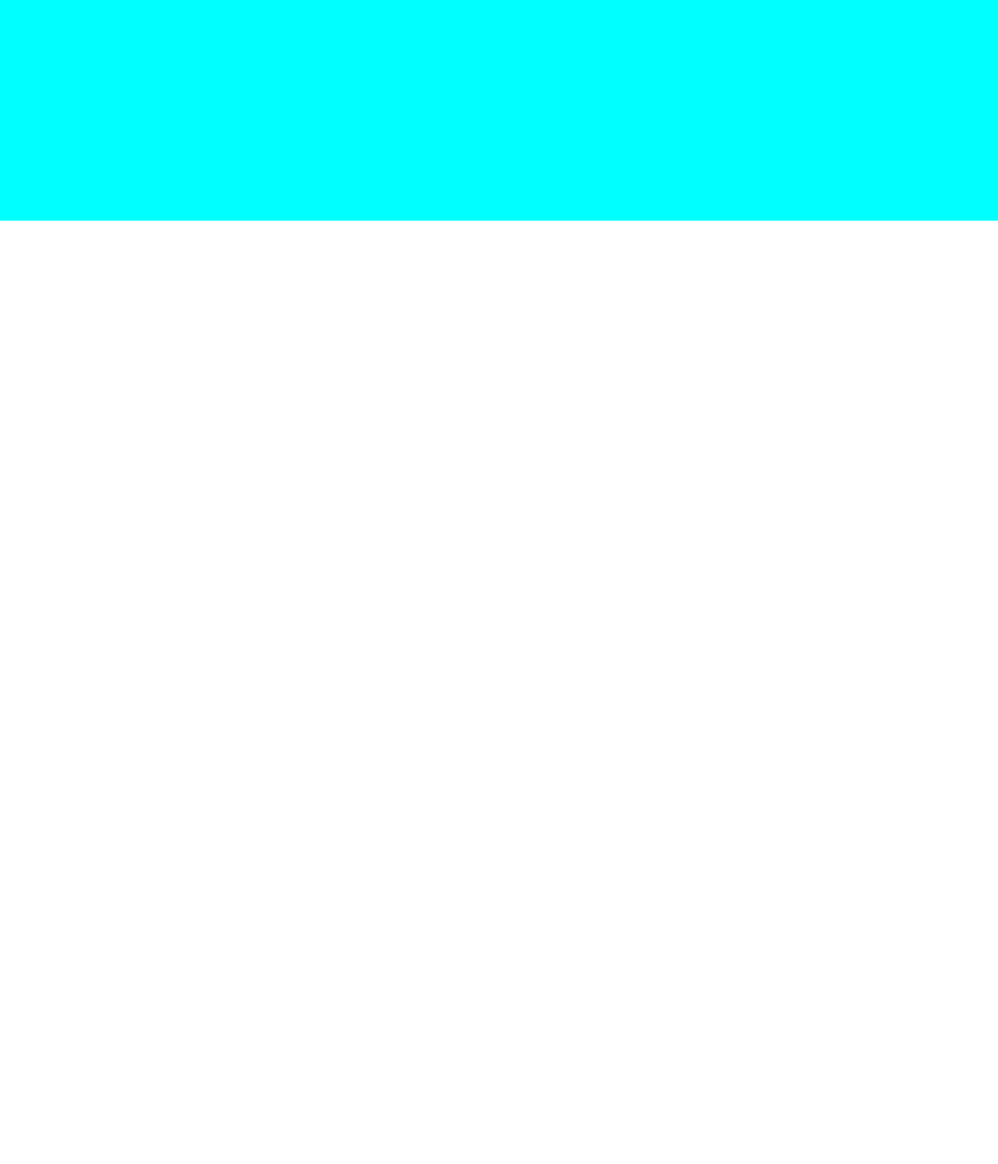
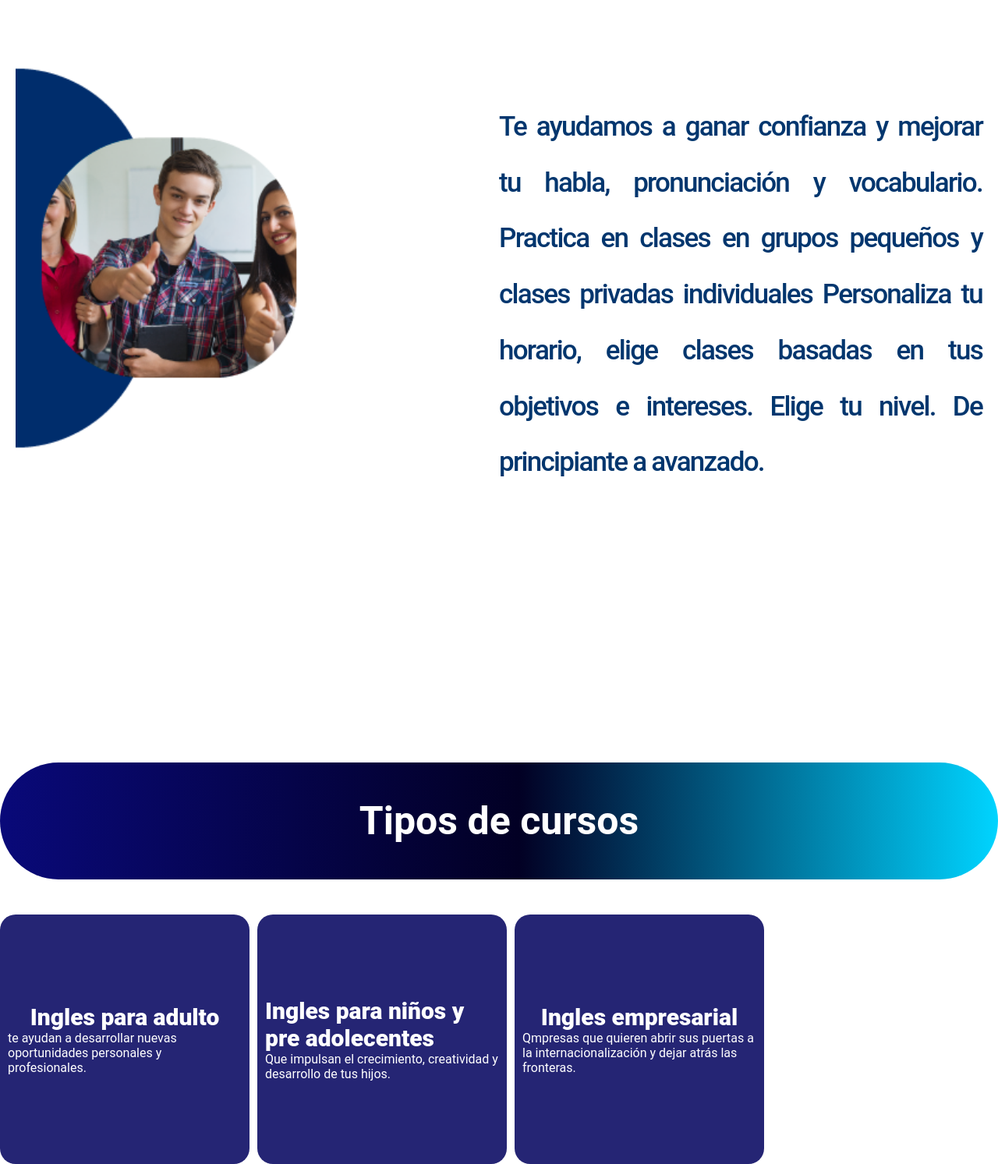
Before and after one commit to TenienteDan195/Wezon, a plain HTML site: page index.htm in a window 1280 px wide. Shown: the part 887-2380 px from the top of the page at 78% size. Before the commit the page ends 1170 px from the top, so only its background shows below. Drawn offline with Linux system fonts and the light colour scheme.

Commit message:
Add files via upload

```diff
--- a/index.htm
+++ b/index.htm
@@ -9,7 +9,7 @@
 </head>
 <body id="fondo">
     <!-- fondo para toda la landigpage -->
-    <div class="fondo">
+
 
         <!-- barra de navegacion -->
             <header>
@@ -40,21 +40,48 @@
                     <div class="container-secundpart">
                     </div>
                 </div>
+                <div class="spacewhite"></div>
+        <section class="section-one">
 
-        <section class="">
+            <div class="image-left">
+
+            </div>
             <div class="text-one">
                 <p class="text-principal">Te ayudamos a ganar confianza y mejorar tu habla, pronunciación y vocabulario.
                     Practica en clases en grupos pequeños y clases privadas individuales
                     Personaliza tu horario, elige clases basadas en tus objetivos e intereses.
                     Elige tu nivel. De principiante a avanzado.</p>
             </div>
-            <div class="image-left">
+        </section>
+        <div class="space"></div>
+        <div class="section-two">
+<!--Carrusel con botstrap-->
 
+            <div class="cambridge">
+                <div class="container--cambridge" id="metodo" onclick="cambridge">
+                    <P>Tipos de cursos</P>
+                    <img src="" alt="">
                 </div>
-        </section>
-        <aside></aside>
+            </div>
+            <div class="table">
+                <div class="card" id="card1">
+                    <h3>Ingles para adulto</h3>
+                    <p>te ayudan a desarrollar nuevas oportunidades personales y profesionales.</p>
+                </div>
+                <div class="card" id="card1">
+                    <h3>Ingles para niños y pre adolecentes</h3>
+                    <p>Que impulsan el crecimiento, creatividad y desarrollo de tus hijos.</p>
+                </div>
+                <div class="card" id="card1">
+                    <h3>Ingles empresarial</h3>
+                    <p> Qmpresas que quieren abrir sus puertas a la internacionalización y dejar atrás las fronteras.</p>
+                </div>
+            </div>
+        </div>
         <footer></footer>
     </main>
-</div>
+
+<!-- <script src="./main.js"></script> -->
+
 </body>
 </html>
--- a/styles.css
+++ b/styles.css
@@ -3,9 +3,15 @@
     margin: 0;
 }
 body{
+    background-image: url(./img/fondo1.png);
+    background-repeat: no-repeat;
+    background-size: cover;
+    width: 100%;
+    height: 400px;
     font-family: 'Oswald', sans-serif;
     font-family: 'Roboto', sans-serif;
 }
+
 
 header{
     display: flex;
@@ -117,10 +123,34 @@ li a{
     height: 100%;
 }
 
+
+
 .text-principal{
     font-family: 'Roboto', sans-serif;
-    font-size: 40px;
+    font-weight: 500;
+    font-size: 35px;
+    line-height: 205.5%;
+    letter-spacing: -0.05em;
     display: flex;
+    justify-content: center;
+    text-align: justify;
+    align-items: center;
+    width: 100%;
+    height: 750px;
+    color: rgb(2,54,110);
+}
+
+.section-one{
+    display: flex;
+    padding: 20px;
+
+}
+
+
+
+.spacewhite{
+    width: 100%;
+    height: 300px;
 }
 
 .text-one{
@@ -128,9 +158,116 @@ li a{
     height: 300px;
 }
 
+
+
 .image-left{
-    background-color:aqua ;
+    background-image: url(./img/fondo-2.png);
+    background-repeat: no-repeat;
+    background-size: contain;
+    width: 100%;
+    height: 720px;
+
+}
+
+.section-two{
+    display: flex;
+    width: 100%;
+    flex-direction: column;
+
+
+}
+
+.text-mid{
+    width: 750px;
+    font-size: 30px;
+}
+
+.space{
+    display: flex;
+    width: 100%;
+    height: 100px;
+}
+
+.cambridge{
+    margin-top: 30px;
     width: 100%;
     height: 300px;
+    display: flex;
+    justify-content: center;
+    align-items: center;
+    }
+
+.container--cambridge{
+    display: flex;
+    justify-content: center;
+    align-items: center;
+    margin-top: 60px;
+    width: 100%;
+    height: 150px;
+    background: rgb(9,9,121);
+    background: linear-gradient(90deg, rgba(9,9,121,1) 0%, rgba(2,0,36,1) 52%, rgba(0,212,255,1) 100%);
+    border-radius: 80px 80px 80px 80px;
+    cursor: pointer;
+    transition: all 2s;
 
 }
+
+.container--cambridge p{
+    display: flex;
+    justify-content: center;
+    align-items: center;
+
+    width: 100%;
+    height: 150px;
+    border-radius: 80px 80px 80px 80px;
+    font-size: 50px;
+    color: white;
+    font-family: 'Roboto', sans-serif;
+    font-weight: 700;
+    transition: all 2s;
+}
+
+.container--cambridge:hover{
+
+    background: rgb(0,149,109);
+background: linear-gradient(90deg, rgba(0,149,109,1) 5%, rgba(0,212,255,1) 50%, rgba(103,175,62,1) 98%);
+
+}
+
+.container--cambridge p:hover{
+    color: black;
+}
+
+.table{
+    display: flex;
+    width: 100%;
+    height: 300px;
+    gap: 10px;
+    border-radius: none;
+}
+
+.card{
+    display: flex;
+    justify-content: center;
+    align-items: center;
+    flex-direction: column;
+    width: 300px;
+    height: 300px;
+    border-radius: 20px;
+    background: rgb(37, 37, 116);
+    padding: 10px;
+
+
+}
+
+.card h3{
+    font-family: 'Roboto' sans-serif;
+    font-weight: 800;
+    color: white;
+    font-size: 30px;
+}
+
+.card p{
+    color: white;
+
+}
```
Also changed, not shown: main.js (added, +17 -0 lines), img/banner-cambridge.png (added), img/banner2.jpg (added), img/banner3.jpg (added), img/fondo-2.png (added), img/fondo1.png (added), 1 other file. Lines whose indentation alone changed are shown as unchanged.
